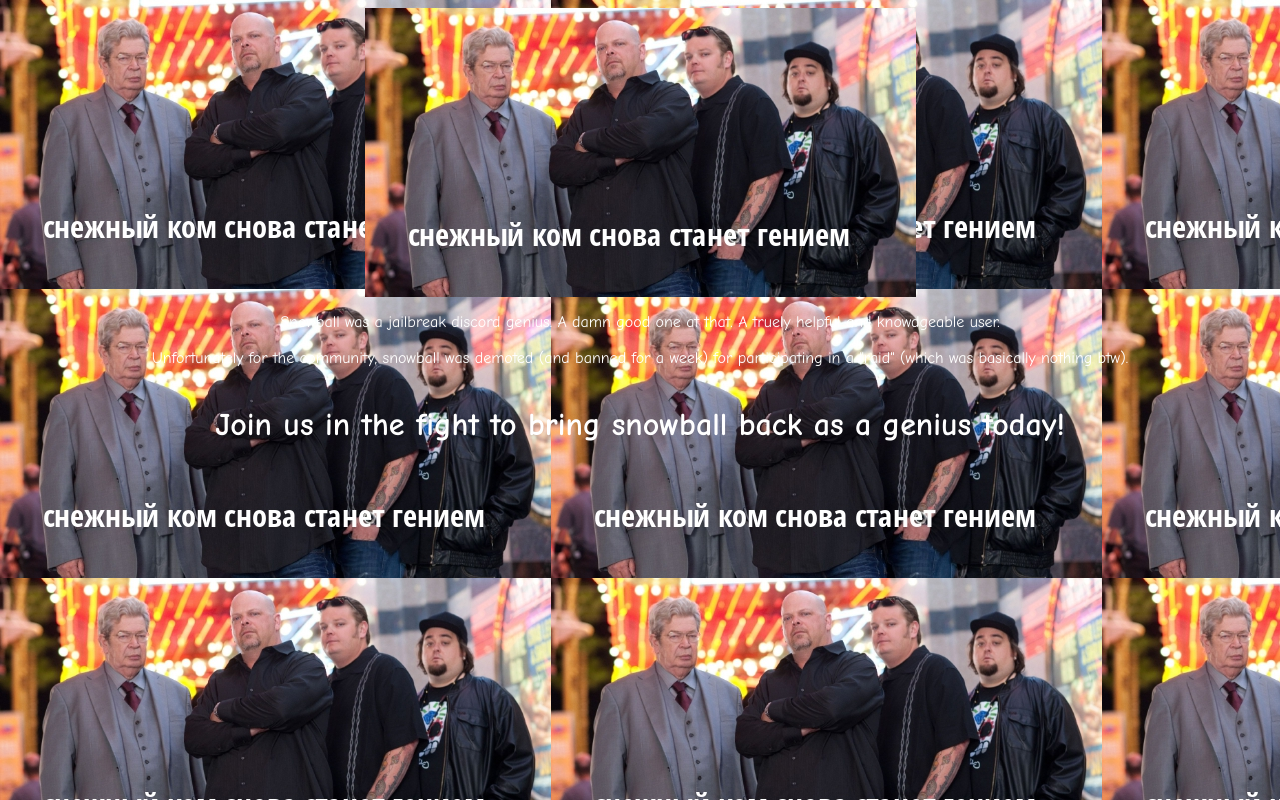
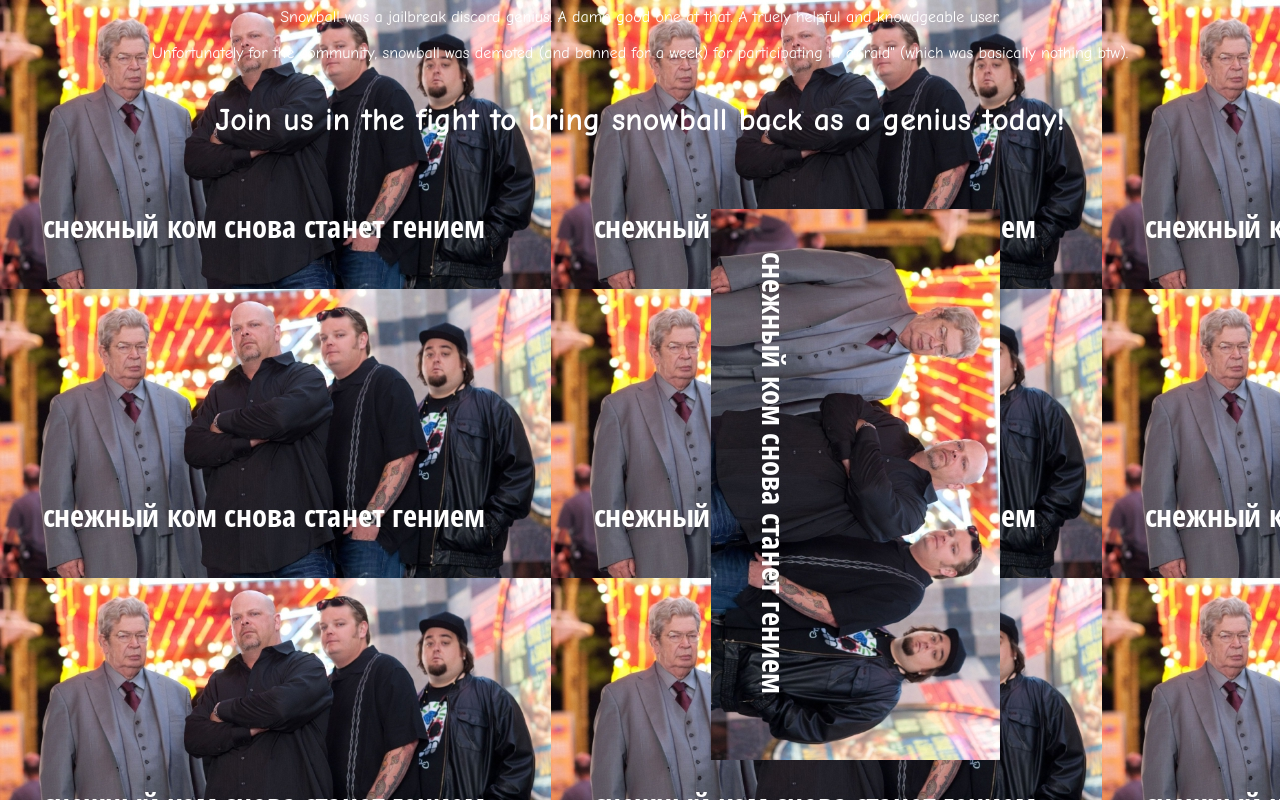
Before and after one commit to nqcshady/freesnowball, a plain HTML site: page index.html in a window 1280 px wide. Drawn offline with Linux system fonts and the light colour scheme.

Commit message:
Update index.html

```diff
--- a/index.html
+++ b/index.html
@@ -5,7 +5,7 @@ body {
   color:white;
   background-image: url("snowball.jpg");
 }
-  image {
+.image {
     position: absolute;
     top: 50%;
     left: 50%;
```
